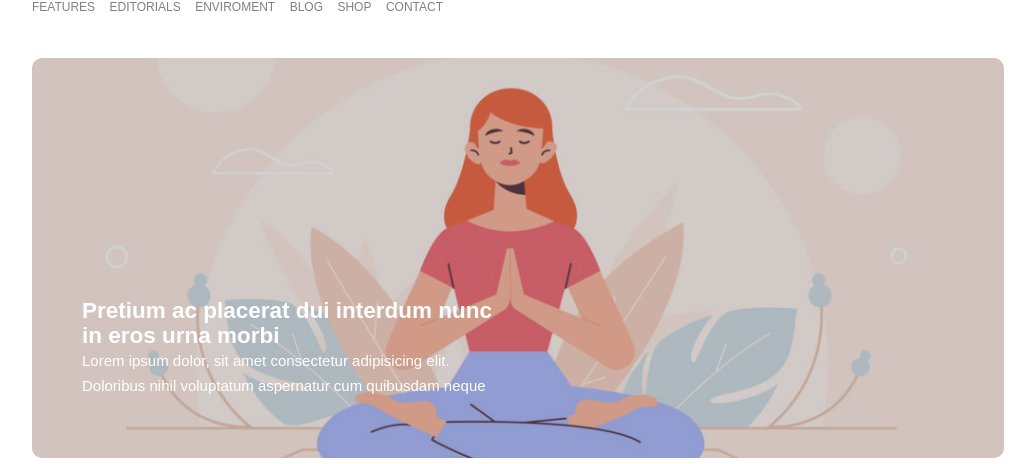
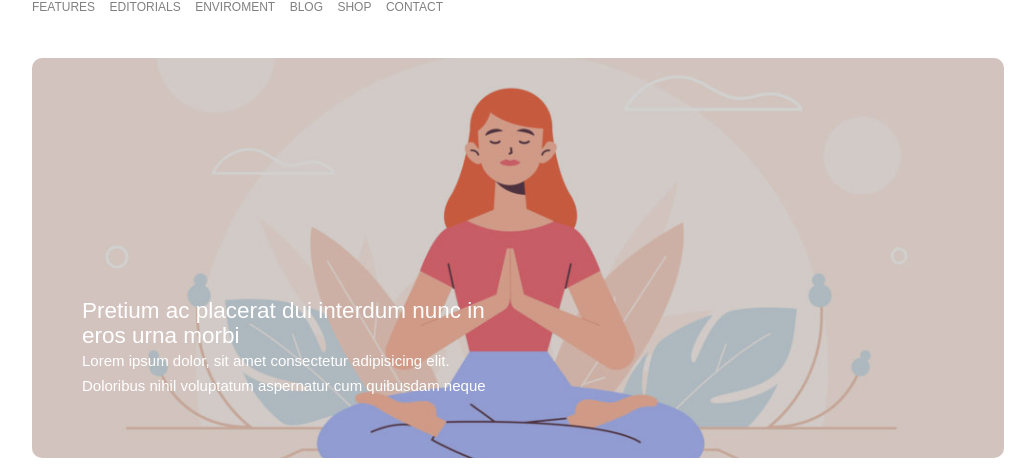
Before and after one commit to giagra91/htmlcss-wp, a plain HTML site: page index.html in a window 1280 px wide. Shown: the part 82-546 px from the top of the page, without its empty margins (122-1157 px from the left). Drawn offline with Linux system fonts and the light colour scheme.

Commit message:
completamento JUMBOTRON

```diff
--- a/css/style.css
+++ b/css/style.css
@@ -118,6 +118,10 @@ ol.nav-menu li{
     left: 50px;
 }
 
+div.jumbotron-text>h2{
+    font-weight: normal;
+}
+
 .main-container{
     text-align: left;
 }
```
